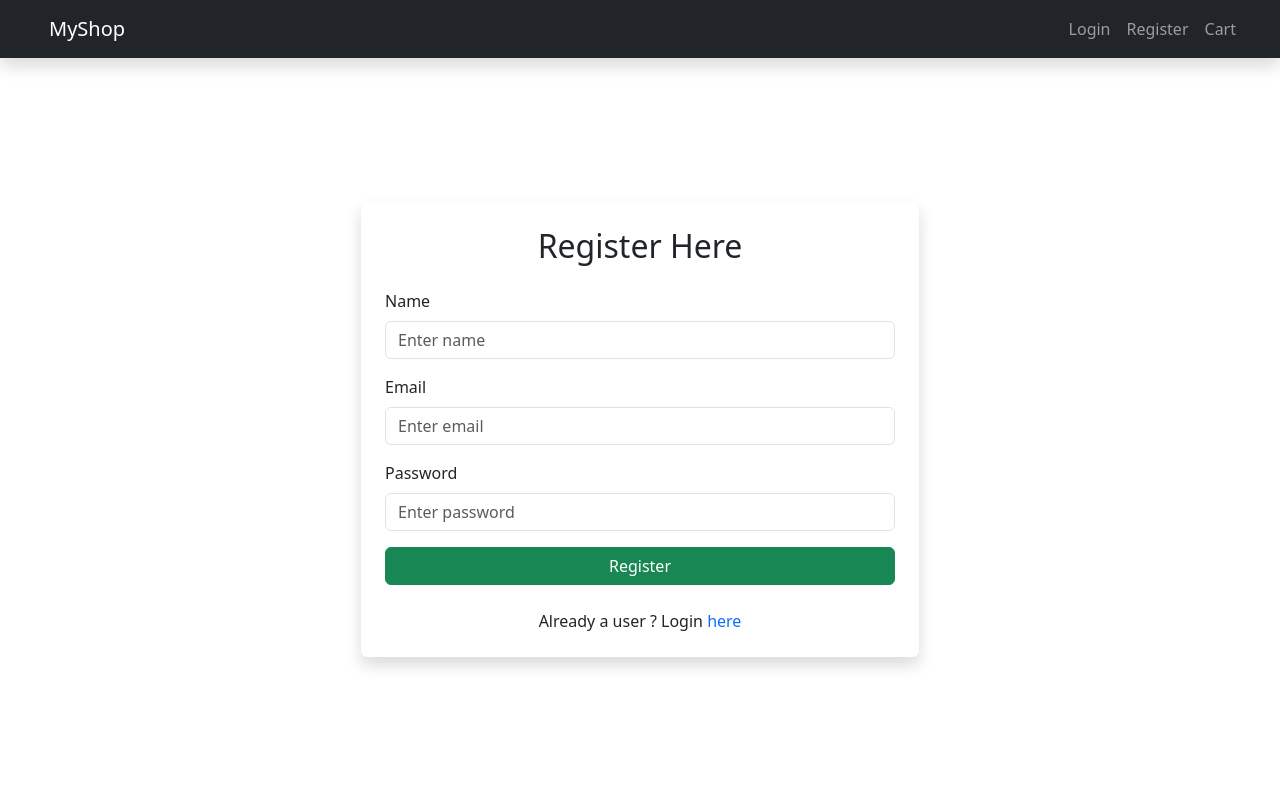
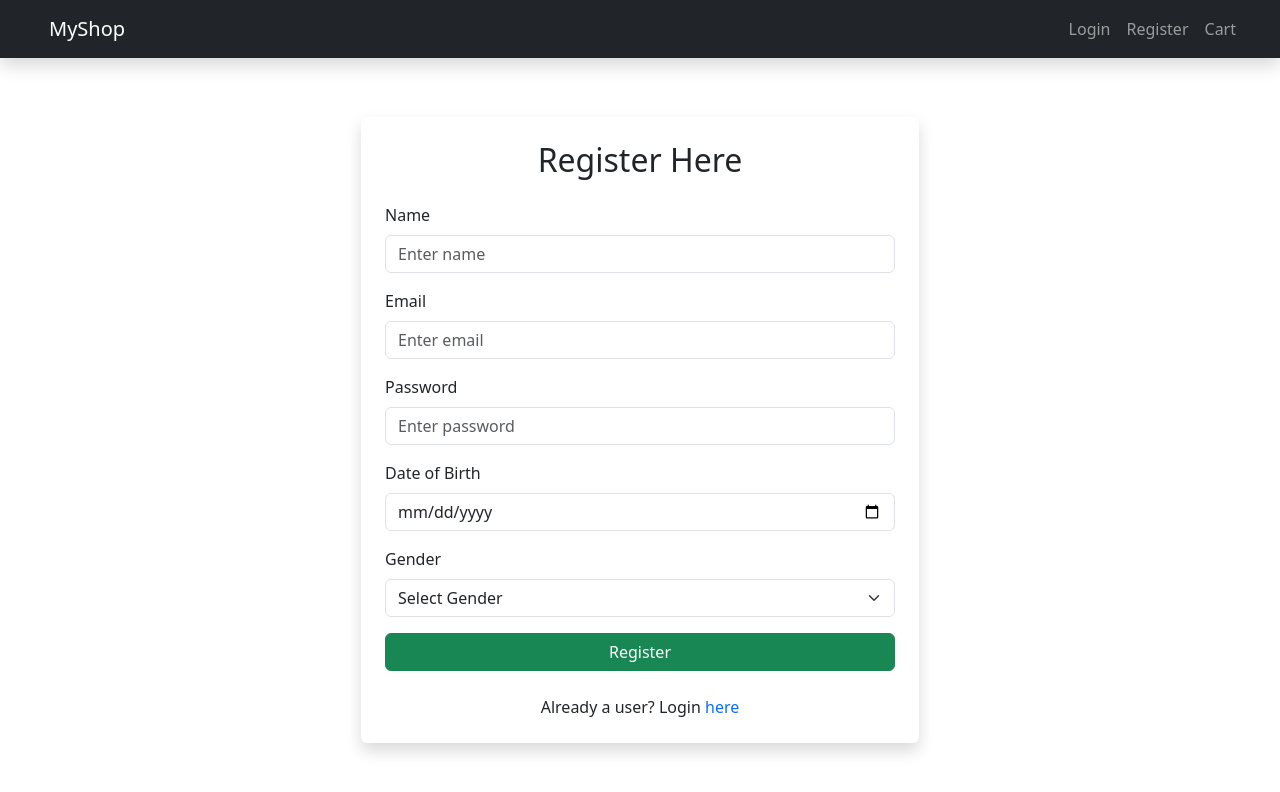
Before and after one commit to tanmay1797/ecommerce-main, a React (Vite) app: page /register in a window 1280 px wide. Shown: the top 792 px of the page. Built offline with nearby package versions, Linux system fonts and the light colour scheme.

Commit message:
product card aligned and user profile page dob and gender show

```diff
--- a/src/App.jsx
+++ b/src/App.jsx
@@ -43,6 +43,8 @@ function App() {
   if (loadingUser) {
     return <p className="text-center mt-5">Loading...</p>;
   }
+
+  console.log("loggedInuser", loggedInUser);
 
   return (
     <Router>
--- a/src/components/ProductCard.jsx
+++ b/src/components/ProductCard.jsx
@@ -34,7 +34,7 @@ const ProductCard = ({
 
   const handleAddToCart = async () => {
     if (!loggedInUser) {
-      setShowLoginModal(true); // ✅ trigger global modal
+      setShowLoginModal(true);
       return;
     }
 
@@ -63,24 +63,29 @@ const ProductCard = ({
   };
 
   return (
-    <>
     <div className="col-12 col-sm-6 col-md-4 col-lg-3 mb-4">
-        <div
-          className={`card card-body h-100 shadow ${
-            loading ? "opacity-50" : ""
-          }`}
-        >
+      <div className={`card h-100 shadow ${loading ? "opacity-50" : ""}`}>
+        {/* ✅ Image updated for full width + fixed height */}
         <img
           src={product?.imageUrl}
           className="card-img-top"
           alt={product?.name}
-            style={{ cursor: "pointer" }}
+          style={{
+            height: "250px", // consistent image height
+            objectFit: "contain", // full image fit
+            cursor: "pointer",
+          }}
           onClick={() => navigate(`/product/${product._id}`)}
         />
+
         <div className="card-body d-flex flex-column">
-            <h5 className="card-title">{product?.name}</h5>
-            <p className="card-text">₹{product?.price}</p>
+          {/* ✅ Name and Price aligned in same row */}
+          <div className="d-flex justify-content-between align-items-center mb-2">
+            <h5 className="card-title mb-0">{product?.name}</h5>
+            <span className="fw-bold text-muted">₹{product?.price}</span>
+          </div>
 
+          {/* Add/Go to cart button */}
           {quantity === 0 ? (
             <button
               className="btn btn-primary mt-auto"
@@ -100,7 +105,6 @@ const ProductCard = ({
         </div>
       </div>
     </div>
-    </>
   );
 };
 
--- a/src/pages/Auth/Login.jsx
+++ b/src/pages/Auth/Login.jsx
@@ -40,6 +40,8 @@ const Login = ({ setLoggedInUser }) => {
       );
 
       const data = await response.json();
+
+      console.log("data", data);
 
       if (response.ok && data.success) {
         const decodedUser = jwtDecode(data.token);
--- a/src/pages/Auth/Register.jsx
+++ b/src/pages/Auth/Register.jsx
@@ -9,6 +9,8 @@ const Register = () => {
     name: "",
     email: "",
     password: "",
+    dob: "",
+    gender: "",
   });
 
   const handleChange = (e) => {
@@ -25,8 +27,6 @@ const Register = () => {
     try {
       const response = await fetch(
         "http://192.168.1.182:8000/api/user/signup",
-        // "http://192.168.84.219:8000/api/user/signup",
-        // "http://10.155.196.219:8000/api/user/signup",
         {
           method: "POST",
           headers: {
@@ -39,16 +39,14 @@ const Register = () => {
       const data = await response.json();
 
       if (response.ok) {
-        // alert("Registration successful!");
         toast.success("Registration successful! Kindly Login Now");
         navigate("/login");
       } else {
-        // alert(data.message || "Registration failed!");
-        toast.success(data.message || "Registration failed!");
+        toast.error(data.message || "Registration failed!");
       }
     } catch (error) {
       console.error("Error during registration:", error);
-      alert("Something went wrong. Please try again.");
+      toast.error("Something went wrong. Please try again.");
     }
   };
 
@@ -72,6 +70,7 @@ const Register = () => {
                 onChange={handleChange}
               />
             </div>
+
             <div className="mb-3">
               <label htmlFor="email" className="form-label">
                 Email
@@ -86,6 +85,7 @@ const Register = () => {
                 onChange={handleChange}
               />
             </div>
+
             <div className="mb-3">
               <label htmlFor="password" className="form-label">
                 Password
@@ -100,13 +100,47 @@ const Register = () => {
                 onChange={handleChange}
               />
             </div>
+
+            <div className="mb-3">
+              <label htmlFor="dob" className="form-label">
+                Date of Birth
+              </label>
+              <input
+                type="date"
+                className="form-control"
+                id="dob"
+                name="dob"
+                value={userDetails.dob}
+                onChange={handleChange}
+              />
+            </div>
+
+            <div className="mb-3">
+              <label htmlFor="gender" className="form-label">
+                Gender
+              </label>
+              <select
+                className="form-select"
+                id="gender"
+                name="gender"
+                value={userDetails.gender}
+                onChange={handleChange}
+              >
+                <option value="">Select Gender</option>
+                <option value="Male">Male</option>
+                <option value="Female">Female</option>
+                <option value="Other">Other</option>
+              </select>
+            </div>
+
             <button type="submit" className="btn btn-success w-100">
               Register
             </button>
           </form>
+
           <div className="d-flex justify-content-center align-items-center mt-4">
             <span>
-              Already a user ? Login
+              Already a user? Login
               <a href="/login" className="text-decoration-none">
                 {" "}
                 here
--- a/src/pages/profile/ProfilePage.jsx
+++ b/src/pages/profile/ProfilePage.jsx
@@ -16,6 +16,8 @@ const ProfilePage = ({ loggedInUser }) => {
 
     return () => clearTimeout(timer);
   }, []);
+
+  // console.log("loggedInUser", loggedInUser);
 
   if (!loggedInUser) {
     return (
@@ -130,6 +132,22 @@ const ProfilePage = ({ loggedInUser }) => {
               <strong>Email:</strong> {loggedInUser.email}
             </span>
           </li>
+
+          <li className="list-group-item d-flex justify-content-between">
+            <span>
+              <strong>Date of Birth:</strong>{" "}
+              {loggedInUser.dob
+                ? new Date(loggedInUser.dob).toLocaleDateString("en-GB")
+                : "Not provided"}
+            </span>
+          </li>
+
+          <li className="list-group-item d-flex justify-content-between">
+            <span>
+              <strong>Gender:</strong> {loggedInUser.gender || "Not specified"}
+            </span>
+          </li>
+
           <li className="list-group-item d-flex justify-content-between">
             <span>
               <strong>Reset my password:</strong> **********
@@ -142,6 +160,7 @@ const ProfilePage = ({ loggedInUser }) => {
               <i className="fa-regular fa-pen-to-square"></i>
             </span>
           </li>
+
           <li className="list-group-item">
             <strong>Role:</strong> {loggedInUser.role || "User"}
           </li>
```
Lines whose indentation alone changed are shown as unchanged.
